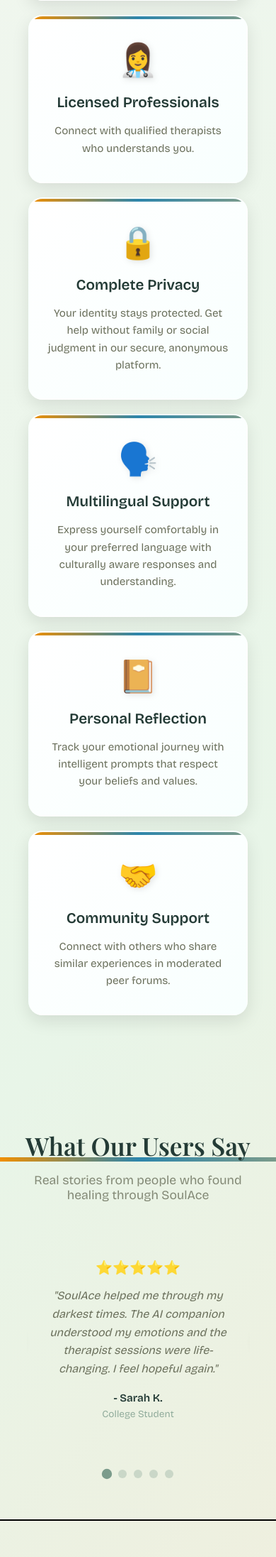
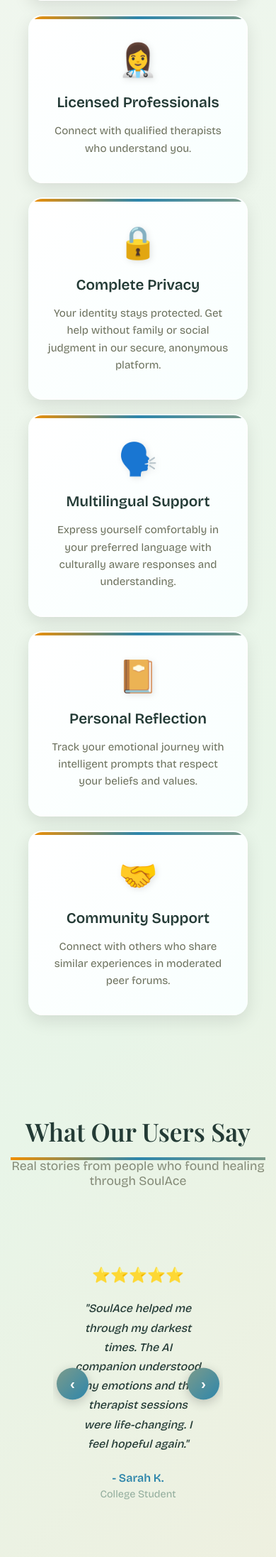
Before and after one commit to disha802/SoulAce, a Flask app: page / in a window 390 px wide. Shown: the part 1120-3313 px from the top of the page at 71% size. Run offline with Flask 3, Linux system fonts and the light colour scheme; parts of the project's set-up code (start-up, migrations or seed data) failed here and were passed over.

Commit message:
Changes in welcome page

```diff
--- a/templates/welcome.html
+++ b/templates/welcome.html
@@ -282,7 +282,7 @@
         /* Testimonials Section */
         .testimonials-section {
             padding: 60px 20px;
-            max-width: 1400px;
+            max-width: 1200px;
             margin: 0 auto;
             position: relative;
         }
@@ -291,9 +291,9 @@
             content: '';
             position: absolute;
             top: 100px;
-            left: 0;
-            right: 0;
-            height: 6px;
+            left: 20px;
+            right: 20px;
+            height: 4px;
             background: linear-gradient(90deg, var(--saffron), var(--kashmir-blue), var(--sage-green));
             z-index: 1;
         }
@@ -301,9 +301,9 @@
         .testimonials-section::after {
             content: '';
             position: absolute;
-            bottom: 0;
-            left: 0;
-            right: 0;
+            bottom: 20px;
+            left: 20px;
+            right: 20px;
             height: 2px;
             background: #000;
             z-index: 1;
@@ -332,14 +332,19 @@
             z-index: 2;
         }
 
+        .testimonials-slider-container {
+            position: relative;
+            width: 100%;
+            max-width: 1000px;
+            margin: 0 auto;
+            z-index: 2;
+        }
+
         .testimonials-slider {
             position: relative;
             overflow: hidden;
-            margin: 40px 0;
-            z-index: 2;
-            max-width: 600px;
-            margin-left: auto;
-            margin-right: auto;
+            margin: 40px 80px;
+            padding: 40px 0;
         }
 
         .testimonials-track {
@@ -351,24 +356,29 @@
         .testimonial-item {
             flex: 0 0 20%;
             text-align: center;
-            padding: 30px 20px;
+            padding: 30px 40px;
         }
 
         .testimonial-stars {
-            font-size: 1.2rem;
-            margin-bottom: 15px;
+            font-size: 1.3rem;
+            margin-bottom: 20px;
             color: #ffc107;
         }
 
         .testimonial-text {
             font-style: italic;
-            font-size: 1rem;
-            line-height: 1.6;
-            color: var(--mountain-gray);
-            margin-bottom: 20px;
-            max-width: 400px;
+            font-size: 1.1rem;
+            line-height: 1.7;
+            color: var(--dark-green);
+            margin-bottom: 25px;
+            max-width: 600px;
             margin-left: auto;
             margin-right: auto;
+            font-weight: 500;
+            min-height: 120px;
+            display: flex;
+            align-items: center;
+            justify-content: center;
         }
 
         .testimonial-author {
@@ -379,17 +389,17 @@
 
         .author-name {
             font-weight: 600;
-            color: var(--dark-green);
-            font-size: 0.95rem;
+            color: var(--kashmir-blue);
+            font-size: 1rem;
         }
 
         .author-role {
-            font-size: 0.85rem;
+            font-size: 0.9rem;
             color: var(--sage-green);
             opacity: 0.8;
         }
 
-        /* Navigation Buttons */
+        /* Navigation Buttons - NOW PROPERLY ADDED */
         .slider-nav {
             position: absolute;
             top: 50%;
@@ -401,11 +411,15 @@
             height: 50px;
             border-radius: 50%;
             cursor: pointer;
-            font-size: 1.2rem;
+            font-size: 1.5rem;
             font-weight: bold;
             box-shadow: 0 4px 15px rgba(0, 0, 0, 0.2);
             transition: all 0.3s ease;
             z-index: 10;
+            display: flex;
+            align-items: center;
+            justify-content: center;
+            user-select: none;
         }
 
         .slider-nav:hover {
@@ -414,19 +428,23 @@
             box-shadow: 0 6px 20px rgba(0, 0, 0, 0.3);
         }
 
+        .slider-nav:active {
+            transform: translateY(-50%) scale(0.95);
+        }
+
         .slider-nav.prev {
-            left: -70px;
+            left: 10px;
         }
 
         .slider-nav.next {
-            right: -70px;
+            right: 10px;
         }
 
         /* Dots Indicator */
         .slider-dots {
             display: flex;
             justify-content: center;
-            gap: 10px;
+            gap: 12px;
             margin-top: 30px;
             z-index: 2;
             position: relative;
@@ -436,38 +454,59 @@
             width: 12px;
             height: 12px;
             border-radius: 50%;
-            background: rgba(123, 155, 139, 0.3);
+            background: rgba(123, 155, 139, 0.4);
             cursor: pointer;
             transition: all 0.3s ease;
         }
 
         .dot.active {
             background: var(--sage-green);
-            transform: scale(1.2);
+            transform: scale(1.3);
+            box-shadow: 0 2px 8px rgba(123, 155, 139, 0.4);
         }
 
         .dot:hover {
             background: var(--kashmir-blue);
+            transform: scale(1.1);
         }
 
         /* Mobile responsive */
         @media (max-width: 768px) {
+            .testimonials-section {
+                padding: 40px 15px;
+            }
+
+            .testimonials-slider {
+                margin: 30px 60px;
+            }
+
             .slider-nav {
-                width: 40px;
-                height: 40px;
-                font-size: 1rem;
+                width: 45px;
+                height: 45px;
+                font-size: 1.3rem;
             }
 
             .slider-nav.prev {
-                left: -50px;
+                left: 5px;
             }
 
             .slider-nav.next {
-                right: -50px;
+                right: 5px;
             }
 
-            .testimonials-slider {
-                max-width: 90%;
+            .testimonials-section::before,
+            .testimonials-section::after {
+                left: 15px;
+                right: 15px;
+            }
+
+            .testimonial-item {
+                padding: 20px 30px;
+            }
+
+            .testimonial-text {
+                font-size: 1rem;
+                min-height: 100px;
             }
         }
         .faq-section {
@@ -817,7 +856,7 @@
                 <div class="feature-card">
                     <span class="feature-icon">👩‍⚕️</span>
                     <h3>Licensed Professionals</h3>
-                    <p>Connect with qualified therapists who understands you.</p>
+                    <p>Connect with qualified therapists who understand you.</p>
                 </div>
 
                 <div class="feature-card">
@@ -854,6 +893,7 @@
             <p class="testimonials-subtitle">Real stories from people who found healing through SoulAce</p>
 
             <div class="testimonials-grid">
+                <div class="testimonials-slider-container">
                     <div class="testimonials-slider">
                         <button class="slider-nav prev" onclick="changeSlide(-1)">‹</button>
                         <div class="testimonials-track" id="testimonials-track">
@@ -876,7 +916,7 @@
                             </div>
 
                             <div class="testimonial-item">
-                            <div class="testimonial-stars">⭐⭐⭐⭐⭐</div>
+                                <div class="testimonial-stars">⭐⭐⭐⭐</div>
                                 <p class="testimonial-text">"Being able to express myself in my native language while getting professional help was incredible. The peer support community is amazing too."</p>
                                 <div class="testimonial-author">
                                     <span class="author-name">- Priya M.</span>
@@ -894,7 +934,7 @@
                             </div>
 
                             <div class="testimonial-item">
-                            <div class="testimonial-stars">⭐⭐⭐⭐⭐</div>
+                                <div class="testimonial-stars">⭐⭐⭐</div>
                                 <p class="testimonial-text">"SoulAce gave me tools to manage anxiety while respecting my cultural values. The journaling feature helped me track my progress beautifully."</p>
                                 <div class="testimonial-author">
                                     <span class="author-name">- Maria C.</span>
@@ -903,6 +943,7 @@
                             </div>
                         </div>
                         <button class="slider-nav next" onclick="changeSlide(1)">›</button>
+                    </div>
                 </div>
 
                 <div class="slider-dots" id="slider-dots">
```
Lines whose indentation alone changed are shown as unchanged.
